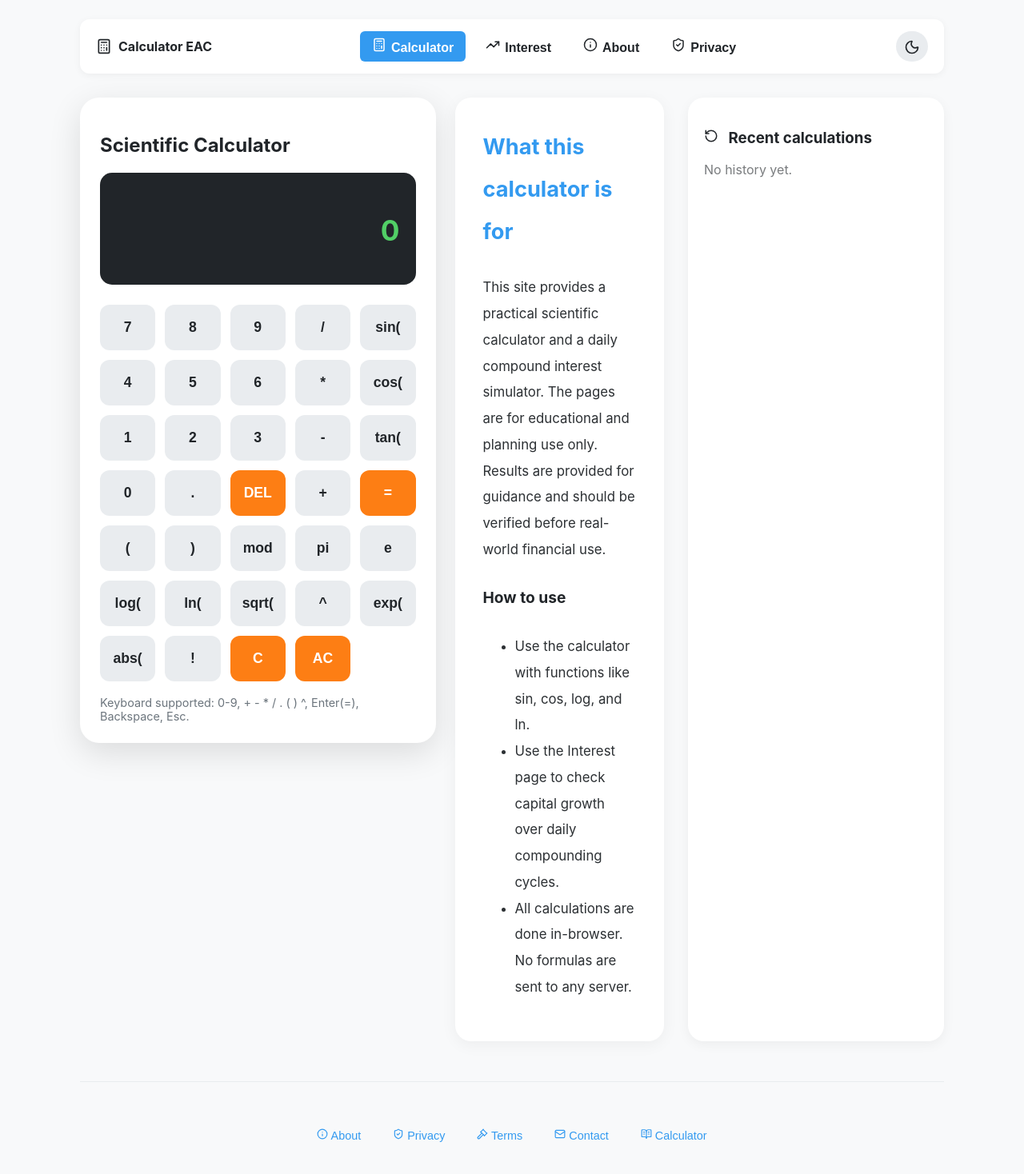
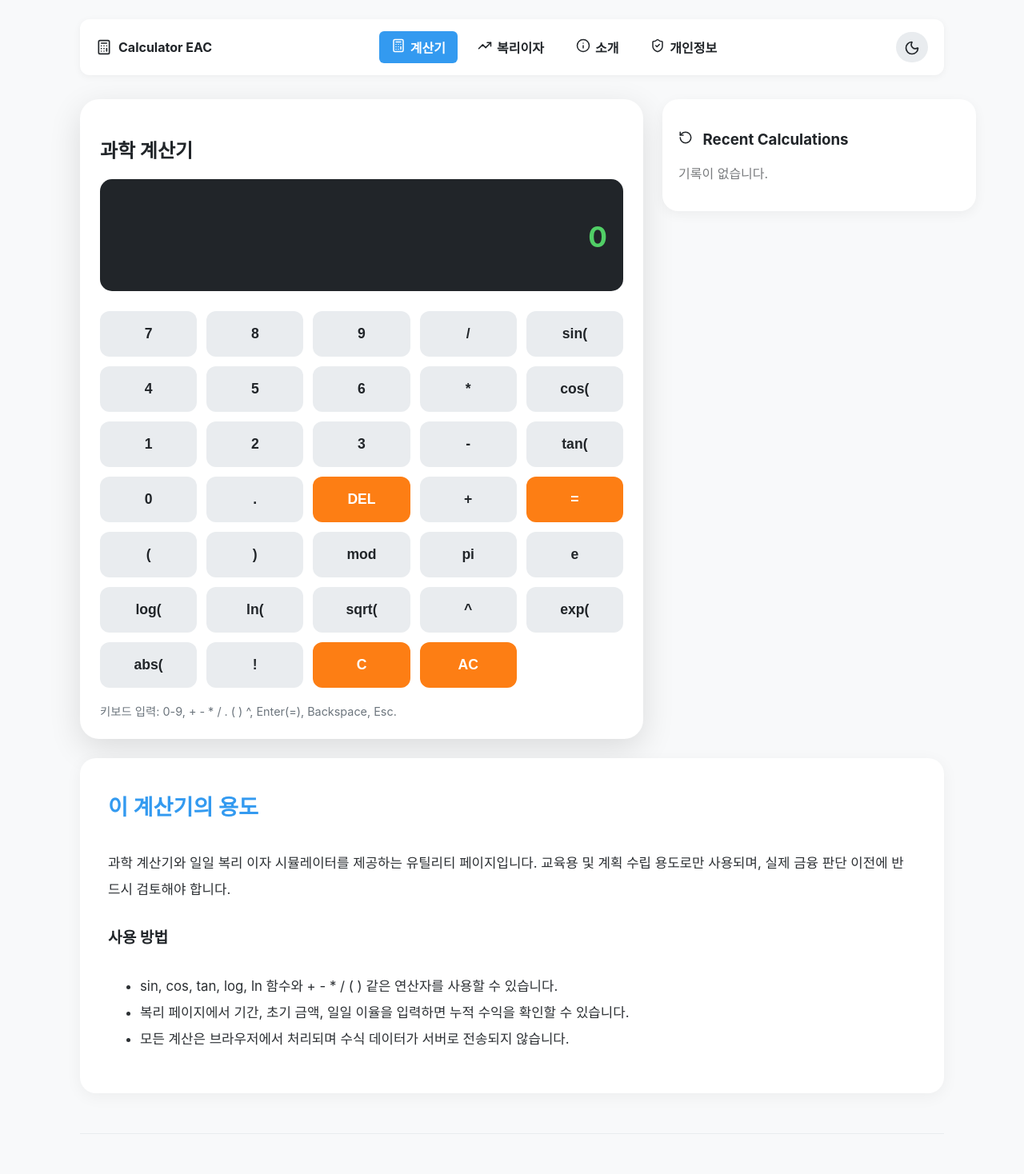
Before and after one commit to chlwltnshtkddn/calculator, a React (Vite) app: page / in a window 1280 px wide. Shown: the top 1468 px of the page at 80% size. Built offline with nearby package versions, Linux system fonts and the light colour scheme.

Commit message:
Adjust layout to 2+1 columns and switch UI to Korean

```diff
--- a/src/App.css
+++ b/src/App.css
@@ -95,10 +95,6 @@ body {
 }
 
 .container {
-  display: flex;
-  gap: 30px;
-  flex-wrap: wrap;
-  justify-content: center;
   flex: 1;
 }
 
@@ -176,7 +172,7 @@ button.operator {
 
 .content-grid {
   display: grid;
-  grid-template-columns: minmax(0, 1.7fr) minmax(0, 1fr);
+  grid-template-columns: minmax(0, 2fr) minmax(260px, 1fr);
   align-items: start;
   gap: 24px;
 }
@@ -281,7 +277,7 @@ thead th {
 }
 
 .history {
-  width: 280px;
+  width: 100%;
   background-color: var(--history-bg);
   padding: 20px;
   border-radius: 20px;
@@ -341,11 +337,6 @@ thead th {
 }
 
 @media (max-width: 800px) {
-  .container {
-    flex-direction: column;
-    align-items: stretch;
-  }
-
   .history {
     width: 100%;
   }
@@ -373,3 +364,7 @@ thead th {
     margin: 6px;
   }
 }
+
+.info-section {
+  grid-column: 1 / -1;
+}
--- a/src/App.tsx
+++ b/src/App.tsx
@@ -167,19 +167,19 @@ function App() {
         <div className="nav-links">
           <button className={view === 'calculator' ? 'active' : ''} onClick={() => setView('calculator')}>
             <Calculator size={18} style={{ marginRight: 6 }} />
-            Calculator
+            계산기
           </button>
           <button className={view === 'compound' ? 'active' : ''} onClick={() => setView('compound')}>
             <TrendingUp size={18} style={{ marginRight: 6 }} />
-            Interest
+            복리이자
           </button>
           <button className={view === 'about' ? 'active' : ''} onClick={() => setView('about')}>
             <Info size={18} style={{ marginRight: 6 }} />
-            About
+            소개
           </button>
           <button className={view === 'privacy' ? 'active' : ''} onClick={() => setView('privacy')}>
             <ShieldCheck size={18} style={{ marginRight: 6 }} />
-            Privacy
+            개인정보
           </button>
         </div>
         <button className="theme-toggle" onClick={() => setTheme((current) => (current === 'light' ? 'dark' : 'light'))}>
@@ -192,7 +192,7 @@ function App() {
           {view === 'calculator' && (
             <div className="content-grid">
               <section className="calculator">
-                <h2>Scientific Calculator</h2>
+                <h2>과학 계산기</h2>
                 <div className="display" aria-live="polite">
                   <div className="expression">{expression || ' '}</div>
                   <div className="result">{result}</div>
@@ -209,22 +209,43 @@ function App() {
                   ))}
                 </div>
                 <p className="hint">
-                  Keyboard supported: 0-9, + - * / . ( ) ^, Enter(=), Backspace, Esc.
+                  키보드 입력: 0-9, + - * / . ( ) ^, Enter(=), Backspace, Esc.
                 </p>
               </section>
 
+              <aside className="history">
+                <h3><RotateCcw size={18} style={{ marginRight: 8 }} /> Recent Calculations</h3>
+                {history.length === 0 ? (
+                  <p style={{ opacity: 0.6 }}>기록이 없습니다.</p>
+                ) : (
+                  history.map((item, index) => (
+                    <button
+                      type="button"
+                      key={`${item.expression}-${index}`}
+                      className="history-item"
+                      onClick={() => {
+                        setExpression(item.expression);
+                        setResult(item.result);
+                      }}
+                    >
+                      <div style={{ fontSize: '0.78rem', opacity: 0.7 }}>{item.expression}</div>
+                      <div style={{ fontWeight: 700 }}>{item.result}</div>
+                    </button>
+                  ))
+                )}
+              </aside>
+
               <section className="info-section">
-                <h3>What this calculator is for</h3>
+                <h3>이 계산기의 용도</h3>
                 <p>
-                  This site provides a practical scientific calculator and a daily compound interest simulator.
-                  The pages are for educational and planning use only. Results are provided for guidance and should be
-                  verified before real-world financial use.
+                  과학 계산기와 일일 복리 이자 시뮬레이터를 제공하는 유틸리티 페이지입니다.
+                  교육용 및 계획 수립 용도로만 사용되며, 실제 금융 판단 이전에 반드시 검토해야 합니다.
                 </p>
-                <h4>How to use</h4>
+                <h4>사용 방법</h4>
                 <ul>
-                  <li>Use the calculator with functions like sin, cos, log, and ln.</li>
-                  <li>Use the Interest page to check capital growth over daily compounding cycles.</li>
-                  <li>All calculations are done in-browser. No formulas are sent to any server.</li>
+                  <li>sin, cos, tan, log, ln 함수와 + - * / ( ) 같은 연산자를 사용할 수 있습니다.</li>
+                  <li>복리 페이지에서 기간, 초기 금액, 일일 이율을 입력하면 누적 수익을 확인할 수 있습니다.</li>
+                  <li>모든 계산은 브라우저에서 처리되며 수식 데이터가 서버로 전송되지 않습니다.</li>
                 </ul>
               </section>
             </div>
@@ -233,45 +254,45 @@ function App() {
           {view === 'compound' && (
             <section className="content-grid">
               <div className="calculator">
-                <h2>Compound Interest Simulator</h2>
+                <h2>복리 이자 시뮬레이터</h2>
                 <div className="compound-form">
                   <label>
-                    Initial amount
+                    초기 금액
                     <input
                       type="text"
                       value={formatNumber(principal)}
                       onChange={(event) => handlePrincipalChange(event.target.value)}
                       inputMode="numeric"
-                      placeholder="ex) 1,000,000"
+                      placeholder="예) 1,000,000"
                     />
                   </label>
                   <label>
-                    Days
+                    일수
                     <input
                       type="number"
                       value={days}
                       onChange={(event) => setDays(event.target.value)}
                       inputMode="numeric"
                       min="1"
-                      placeholder="ex) 30"
+                      placeholder="예) 30"
                     />
                   </label>
                   <label>
-                    Daily rate (%)
+                    일일 이율 (%)
                     <input
                       type="number"
                       step="0.01"
                       value={rate}
                       onChange={(event) => setRate(event.target.value)}
                       min="0"
-                      placeholder="ex) 0.8"
+                      placeholder="예) 0.8"
                     />
                   </label>
                   <div className="display" style={{ marginTop: 16 }}>
-                    <div className="expression">Estimated total</div>
+                    <div className="expression">예상 최종 금액</div>
                     <div className="result">{compoundResult.total}</div>
                     <div className="expression" style={{ color: 'var(--accent-color)' }}>
-                      Estimated interest: {compoundResult.interest}
+                      예상 이자: {compoundResult.interest}
                     </div>
                   </div>
                 </div>
@@ -280,9 +301,9 @@ function App() {
                     <table>
                       <thead>
                         <tr>
-                          <th>Day</th>
-                          <th>Daily Interest</th>
-                          <th>Balance</th>
+                          <th>일수</th>
+                          <th>일일 이자</th>
+                          <th>잔액</th>
                         </tr>
                       </thead>
                       <tbody>
@@ -303,27 +324,23 @@ function App() {
 
           {view === 'about' && (
             <section className="legal-content">
-              <h2>About</h2>
+              <h2>소개</h2>
               <p>
-                Calculator EAC is built to provide lightweight tools for everyday math and personal planning.
-                All features are developed with direct purpose: calculations should be fast, predictable, and transparent.
+                Calculator EAC는 일상적인 계산과 개인 계획 수립을 돕기 위해 만든 경량 유틸리티 페이지입니다.
+                빠르고 예측 가능한 계산 결과를 중요하게 다룹니다.
               </p>
               <div className="card-grid">
                 <article className="policy-card">
-                  <h3>Site purpose</h3>
-                  <p>We focus on calculators for study, finance learning, and casual analysis.</p>
+                  <h3>서비스 목적</h3>
+                  <p>학습용 계산, 금융 공부, 간단한 개인 분석에 필요한 계산기를 제공합니다.</p>
                 </article>
                 <article className="policy-card">
-                  <h3>Content policy</h3>
-                  <p>
-                    We do not host copied content. The site uses original explanatory text, and every output is generated from user inputs.
-                  </p>
+                  <h3>콘텐츠 정책</h3>
+                  <p>타사 콘텐츠의 단순 복사본은 사용하지 않으며, 원본 설명은 자체 제작합니다.</p>
                 </article>
                 <article className="policy-card">
-                  <h3>Update policy</h3>
-                  <p>
-                    Core features and terms are maintained regularly. If anything is inaccurate, users can report through email.
-                  </p>
+                  <h3>운영 정책</h3>
+                  <p>주요 기능과 안내문은 수시로 점검하고, 오타/오류는 신고 채널로 반영합니다.</p>
                 </article>
               </div>
             </section>
@@ -331,95 +348,71 @@ function App() {
 
           {view === 'privacy' && (
             <section className="legal-content">
-              <h2>Privacy Policy</h2>
-              <p>Effective date: 2026-02-01</p>
+              <h2>개인정보 처리방침</h2>
+              <p>시행일: 2026-02-01</p>
               <p>
-                We collect only the minimum data necessary to run this website, such as technical logs that may be automatically
-                generated by the platform for operations. We do not sell personal information.
+                최소한의 운영 데이터만 처리합니다. 플랫폼이 자동 생성하는 기술 로그가 있을 수 있습니다.
+                수집된 개인 데이터는 판매하지 않습니다.
               </p>
               <ul>
-                <li>All calculations happen in your browser.</li>
-                <li>We do not collect your calculation input values for marketing.</li>
-                <li>Cookies are used only for basic site operation and analytics where enabled.</li>
-                <li>Google Analytics is configured only for aggregate performance metrics.</li>
-                <li>Users may request data deletion by contacting the address below.</li>
+                <li>모든 계산은 사용자의 브라우저에서 처리됩니다.</li>
+                <li>마케팅 목적으로 계산 입력값은 수집하지 않습니다.</li>
+                <li>쿠키는 기본 운영 및 분석 범위 내에서만 사용됩니다.</li>
+                <li>Google Analytics는 집계 지표 분석 목적입니다.</li>
+                <li>데이터 삭제 요청은 아래 메일로 접수 가능합니다.</li>
               </ul>
-              <p>Contact: admin@calculator-eac.pages.dev</p>
+              <p>문의: admin@calculator-eac.pages.dev</p>
             </section>
           )}
 
           {view === 'terms' && (
             <section className="legal-content">
-              <h2>Terms of Use</h2>
+              <h2>이용약관</h2>
               <p>
-                By using this site, users agree that generated results are for reference and may contain rounding differences.
-                The owner is not liable for any direct or indirect losses from real-world decisions.
+                본 사이트의 계산 결과는 참고용이며 반올림 오차가 발생할 수 있습니다.
+                실사용 결정의 책임은 사용자에게 있습니다.
               </p>
               <ul>
-                <li>Do not use results as formal financial advice.</li>
-                <li>Do not attempt to upload harmful or misleading content through links or forms.</li>
-                <li>Abuse, spam, or unauthorized automation is restricted.</li>
+                <li>결과를 공식 투자 자문으로 사용하지 마세요.</li>
+                <li>유해하거나 오해를 유발하는 콘텐츠 업로드를 금지합니다.</li>
+                <li>스팸, 악성 사용, 비인가 자동화는 제한됩니다.</li>
               </ul>
             </section>
           )}
 
           {view === 'contact' && (
             <section className="legal-content">
-              <h2>Contact</h2>
-              <p>For policy questions or content corrections, contact us by email.</p>
+              <h2>문의</h2>
+              <p>정책 질문 또는 콘텐츠 수정 요청은 아래로 보내주세요.</p>
               <p>
                 <a href="mailto:admin@calculator-eac.pages.dev">admin@calculator-eac.pages.dev</a>
               </p>
               <div className="card-grid">
                 <article className="policy-card">
-                  <h3>Review response contact</h3>
-                  <p>When you get a policy notice, respond with version and issue date and requested fix confirmation.</p>
+                  <h3>심사 대응</h3>
+                  <p>정책 메일 수신 시, 반영 버전/요청일자/수정 완료 내용을 함께 회신해 주세요.</p>
                 </article>
                 <article className="policy-card">
-                  <h3>Operation owner</h3>
-                  <p>Owner contact is available on this page. All notices are answered on business days.</p>
+                  <h3>운영자</h3>
+                  <p>운영자 연락은 이 페이지에서 확인 가능합니다.</p>
                 </article>
               </div>
             </section>
           )}
         </main>
-
-        {view === 'calculator' && (
-          <aside className="history">
-            <h3><RotateCcw size={18} style={{ marginRight: 8 }} /> Recent calculations</h3>
-            {history.length === 0 ? (
-              <p style={{ opacity: 0.6 }}>No history yet.</p>
-            ) : (
-              history.map((item, index) => (
-                <button
-                  type="button"
-                  key={`${item.expression}-${index}`}
-                  className="history-item"
-                  onClick={() => {
-                    setExpression(item.expression);
-                    setResult(item.result);
-                  }}
-                >
-                  <div style={{ fontSize: '0.78rem', opacity: 0.7 }}>{item.expression}</div>
-                  <div style={{ fontWeight: 700 }}>{item.result}</div>
-                </button>
-              ))
-            )}
-          </aside>
-        )}
       </div>
 
       <footer className="site-footer">
         <div className="footer-links">
-          <button onClick={() => setView('about')}><Info size={14} /> About</button>
-          <button onClick={() => setView('privacy')}><ShieldCheck size={14} /> Privacy</button>
-          <button onClick={() => setView('terms')}><Gavel size={14} /> Terms</button>
-          <button onClick={() => setView('contact')}><Mail size={14} /> Contact</button>
-          <button onClick={() => setView('calculator')}><BookOpenText size={14} /> Calculator</button>
+          <button onClick={() => setView('about')}><Info size={14} /> 소개</button>
+          <button onClick={() => setView('privacy')}><ShieldCheck size={14} /> 개인정보</button>
+          <button onClick={() => setView('terms')}><Gavel size={14} /> 이용약관</button>
+          <button onClick={() => setView('contact')}><Mail size={14} /> 문의</button>
+          <button onClick={() => setView('calculator')}><BookOpenText size={14} /> 계산기</button>
         </div>
         <p>© {currentYear} Calculator EAC. All rights reserved.</p>
         <p style={{ fontSize: '0.8rem', marginTop: 8 }}>
-          This is a content-first utility site. Ads are placed only after policy approval and in a compliant position.
+          본 사이트는 콘텐츠 우선형 유틸리티 페이지이며, 정책 승인 후에 광고를 노출합니다.
         </p>
       </footer>
     </div>
```
